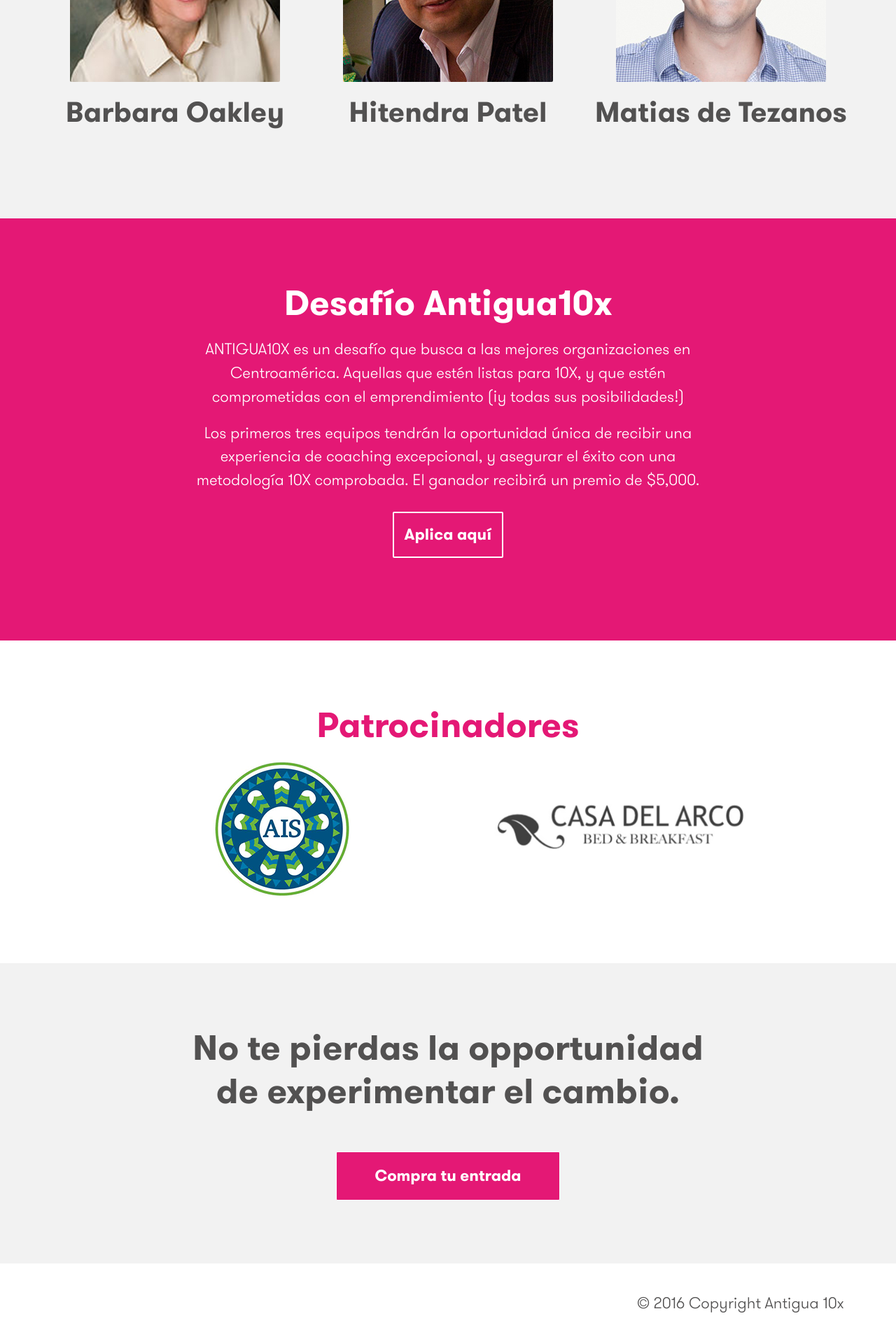
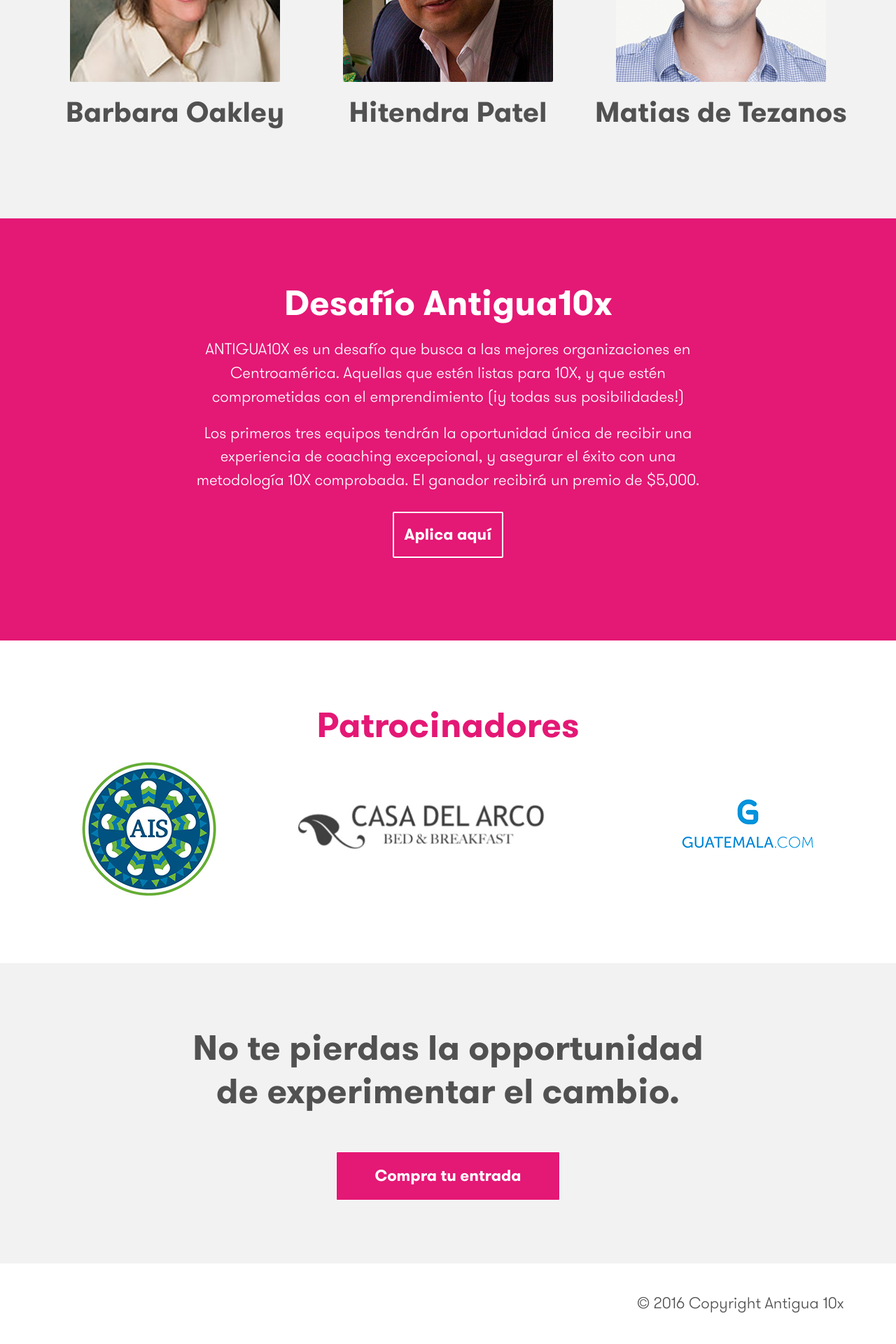
Before and after one commit to isabelgm/antigua10x, a Jekyll site: the page built from espanol.html, in a window 1280 px wide. Shown: the part 2607-4527 px from the top of the page at 70% size. Built offline with Jekyll 4.4.1, drawn with Linux system fonts in a browser that asks for light colours; nearby versions of some CDN libraries; some web fonts are replaced.

Commit message:
Agregar logo a página español

```diff
--- a/espanol.html
+++ b/espanol.html
@@ -117,11 +117,20 @@
 <section id="partners" class="bg-white">
   <div class="container center">
     <h2 class="magenta">Patrocinadores</h2>
-    <div class="col-sm-3 col-sm-offset-2">
-      <img src="img/ais-logo.jpg" class="img-responsive center-block">
+    <div class="col-sm-3">
+      <a href="http://www.antiguais.org/">
+        <img src="img/ais-logo.jpg" class="img-responsive center-block">
+      </a>
     </div>
-    <div class="col-sm-offset-1 col-sm-6">
-      <img src="img/casa-arco.jpg" class="img-responsive center-block mt1">
+    <div class="col-sm-6">
+      <a href="http://www.casadelarcoantigua.com/">
+        <img src="img/casa-arco.jpg" class="img-responsive center-block mt1">
+      </a>
+    </div>
+    <div class="col-sm-offset-3">
+      <a href="http://www.guatemala.com/">
+        <img src="img/guatemala-logo.jpg" class="img-responsive center-block mt1">
+      </a>
     </div>
   </div>
 </section>
```
